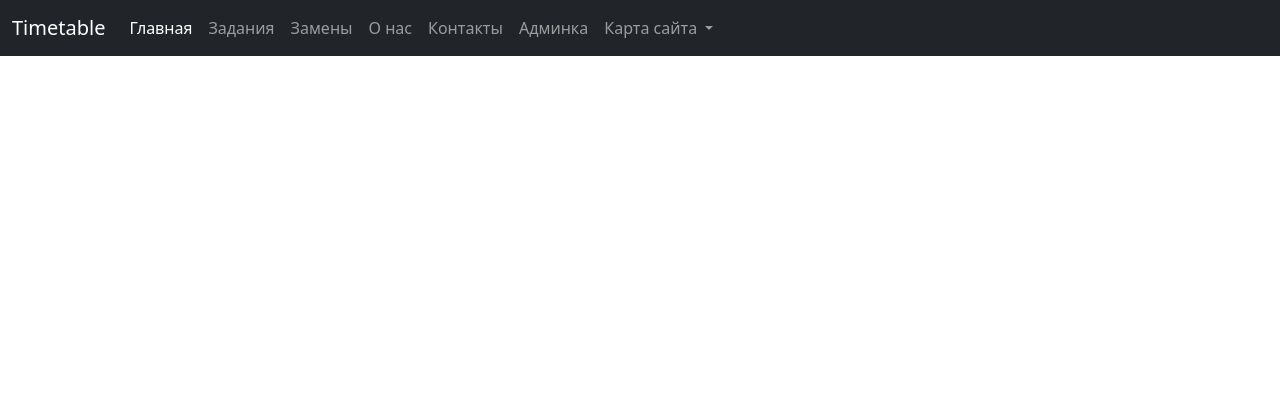
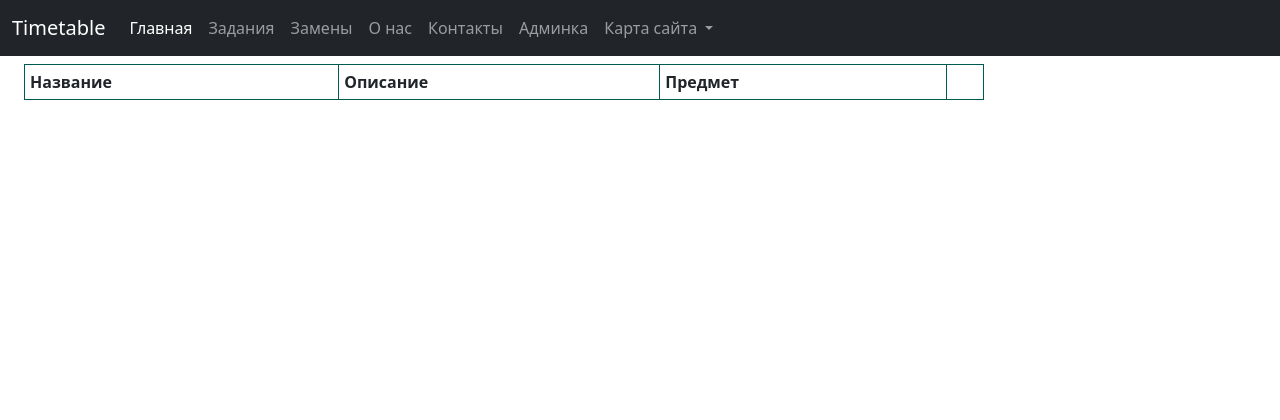
Before and after one commit to nikita26078/curs, a Django app: page /homework/list in a window 1280 px wide. Shown: the top 420 px of the page. Run offline with Django 3.2, Linux system fonts and the light colour scheme; data that the repository does not hold is empty; some libraries are stand-ins or nearby versions.

Commit message:
Add improvements

```diff
--- a/djangotest/timetable/templates/timetable/homework/list.html
+++ b/djangotest/timetable/templates/timetable/homework/list.html
@@ -1,18 +1,26 @@
 {% extends "timetable/layout.html" %}
 {% block title %}Домашние задания{% endblock %}
 {% block content %}
-<div class="panel">
-{% for item in object_list %}
-    <div class="card h-100 mb-3 ms-3" style="max-width: 18rem;min-width: 20rem;">
-        <div class="card-body">
-            <h5>{{item.title}}</h5>
-            <p class="card-text line-clamp">{{item.desc}}</p>
-            <div class="mx-auto">
-                <a href="/homework/delete/{{item.id}}" class="btn btn-primary mb-2">Удалить</a>
-            </div>
-        </div>
+    <div style="max-width: 60rem;">
+        <table class="col-md-12">
+            <tbody>
+            <tr>
+                <td><b>Название</b></td>
+                <td><b>Описание</b></td>
+                <td><b>Предмет</b></td>
+                <td></td>
+            </tr>
+            {% for item in object_list %}
+                <tr>
+                    <td>{{ item.title }}</td>
+                    <td>{{ item.desc }}</td>
+                    <td>{{ item.subj }}</td>
+                    <td style="width: 1%; white-space: nowrap;"><a href="/homework/delete/{{ item.id }}"
+                                                                   class="btn btn-primary mb-2">Удалить</a></td>
+                </tr>
+            {% endfor %}
+            </tbody>
+        </table>
     </div>
-{% endfor %}
-</div>
 
 {% endblock %}
--- a/djangotest/timetable/templates/timetable/replacements.html
+++ b/djangotest/timetable/templates/timetable/replacements.html
@@ -19,6 +19,7 @@
         <p>Нет замен</p>
     {% endif %}
 
+    {% if user.is_superuser %}
         <div class="my-4">
             <form enctype="multipart/form-data" method="post">
                 {% csrf_token %}
@@ -26,4 +27,5 @@
                 <button class="btn btn-success" type="submit">Отправить</button>
             </form>
         </div>
+    {% endif %}
 {% endblock %}
--- a/djangotest/timetable/views.py
+++ b/djangotest/timetable/views.py
@@ -149,5 +149,5 @@ class HomeworkCreateView(CreateView):
     success_url = reverse_lazy('homework')
 
     def form_valid(self, form):
-        form.instance.user = self.request.user.id
+        form.instance.user = self.request.user
         return super(HomeworkCreateView, self).form_valid(form)
```
Lines whose indentation alone changed are shown as unchanged.
